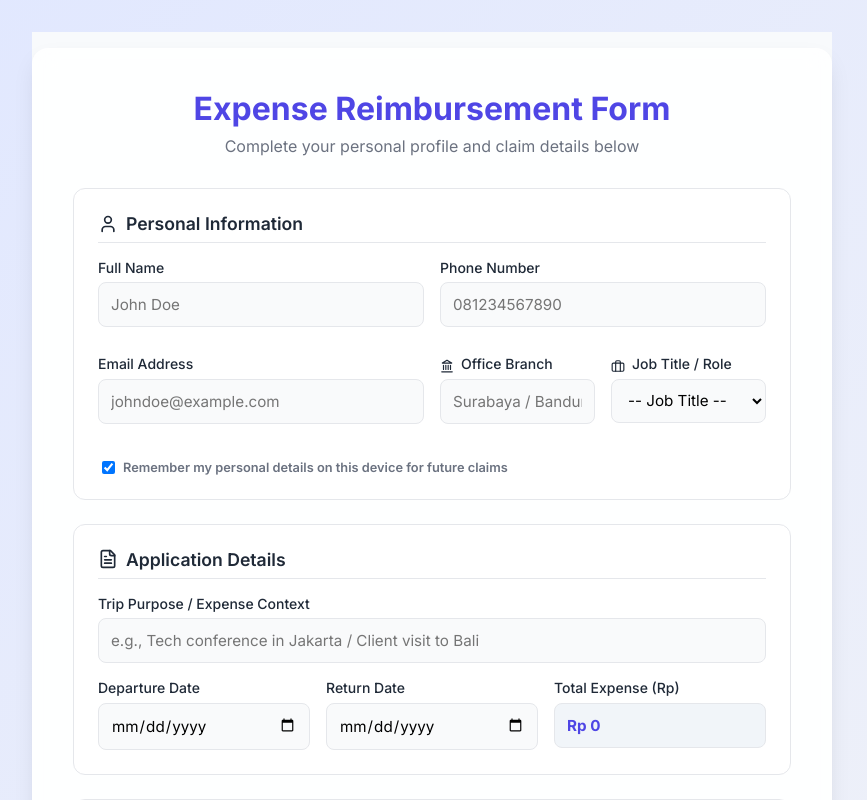
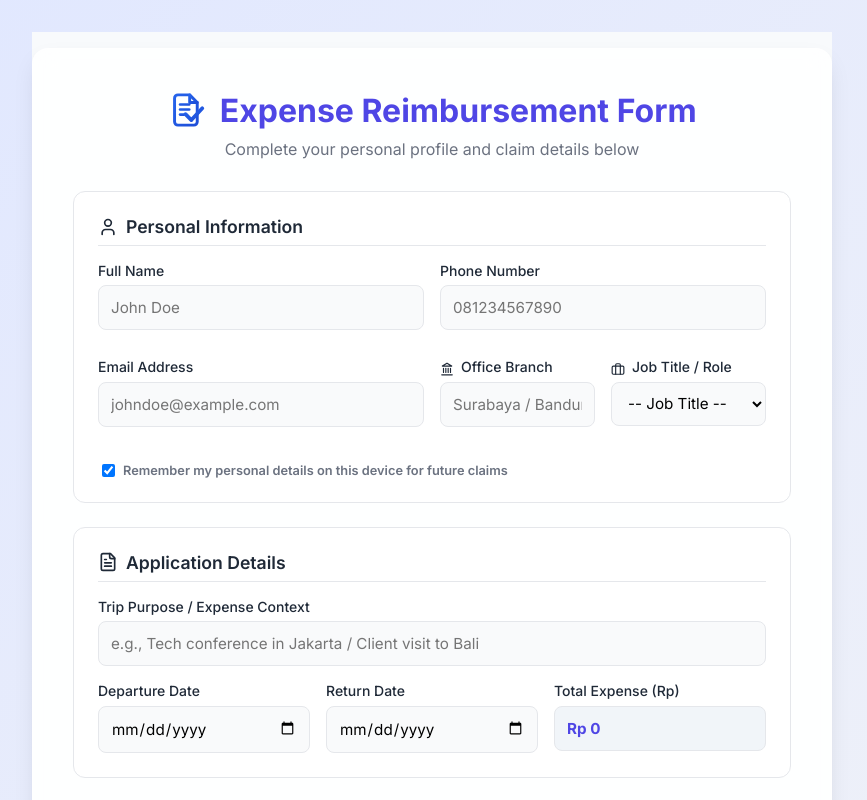
Before and after one commit to ybnel/webforminvoice, a React (Vite) app: page / in a window 1280 px wide. Shown: the top 800 px of the page, without its empty margins (208-1075 px from the left). Built offline with nearby package versions, Linux system fonts and the light colour scheme.

Commit message:
update logo

```diff
--- a/index.html
+++ b/index.html
@@ -3,6 +3,7 @@
   <head>
     <meta charset="UTF-8" />
     <meta name="viewport" content="width=device-width, initial-scale=1.0" />
+    <link rel="icon" type="image/svg+xml" href="/favicon.svg" />
     <link href="https://fonts.googleapis.com/css2?family=Inter:wght@400;500;600;700&display=swap" rel="stylesheet">
     <script src="https://cdn.jsdelivr.net/npm/@techstark/opencv-js@4.12.0-release.1/dist/opencv.min.js" async></script>
     <script src="https://cdn.jsdelivr.net/npm/jscanify@1.2.0/src/jscanify.min.js" defer></script>
--- a/src/App.jsx
+++ b/src/App.jsx
@@ -3,6 +3,7 @@ import InvoiceForm from './components/InvoiceForm';
 import DocumentScanner from './components/DocumentScanner';
 import ReceiptViewer from './components/ReceiptViewer';
 import AdminDashboard from './components/AdminDashboard';
+import Logo from './components/Logo';
 import { ShieldCheck, Loader2 } from 'lucide-react';
 
 const ADMIN_PIN = '1234'; // Default PIN to access Admin Dashboard
@@ -188,15 +189,14 @@ function App() {
             gap: '1.5rem'
           }}>
             <div style={{
-              background: 'rgba(79, 70, 229, 0.1)',
-              color: 'var(--primary, #4f46e5)',
+              background: 'rgba(79, 70, 229, 0.08)',
               padding: '1rem',
               borderRadius: '50%',
               display: 'inline-flex',
               alignItems: 'center',
               justifyContent: 'center'
             }}>
-              <ShieldCheck size={36} />
+              <Logo size={48} />
             </div>
 
             <div style={{ display: 'flex', flexDirection: 'column', gap: '0.4rem' }}>
--- a/src/components/AdminDashboard.jsx
+++ b/src/components/AdminDashboard.jsx
@@ -2,6 +2,7 @@ import React, { useState, useEffect } from 'react';
 import { db } from '../firebase';
 import { collection, onSnapshot, doc, updateDoc } from 'firebase/firestore';
 import { Search, Loader2, FileText, CheckCircle, XCircle, DollarSign, Clock, ExternalLink, LogOut, Landmark } from 'lucide-react';
+import Logo from './Logo';
 
 function AdminDashboard({ onSignOut }) {
   const [claims, setClaims] = useState([]);
@@ -101,17 +102,8 @@ function AdminDashboard({ onSignOut }) {
         marginBottom: '2rem',
         boxShadow: '0 4px 6px -1px rgba(0,0,0,0.01)'
       }}>
-        <div style={{ display: 'flex', alignItems: 'center', gap: '0.5rem' }}>
-          <div style={{
-            background: 'linear-gradient(135deg, #4f46e5 0%, #3b82f6 100%)',
-            color: 'white',
-            padding: '0.4rem 0.5rem',
-            borderRadius: '8px',
-            fontWeight: '800',
-            fontSize: '0.85rem'
-          }}>
-            RM
-          </div>
+        <div style={{ display: 'flex', alignItems: 'center', gap: '0.65rem' }}>
+          <Logo size={32} />
           <span style={{ fontWeight: '800', color: '#1e293b', fontSize: '1.05rem' }}>
             Admin Center
           </span>
--- a/src/components/InvoiceForm.jsx
+++ b/src/components/InvoiceForm.jsx
@@ -2,6 +2,7 @@ import React, { useState, useEffect, useRef } from 'react';
 import { Trash2, UploadCloud, FileText, User, Camera, Image, Crop, Loader2, X, ExternalLink, Calendar, Landmark, Briefcase } from 'lucide-react';
 import { db } from '../firebase';
 import { collection, addDoc, query, where, getDocs, doc, setDoc, deleteDoc } from 'firebase/firestore';
+import Logo from './Logo';
 
 // Helper function to read file as Base64 Data URL
 const fileToBase64 = (file) => {
@@ -559,7 +560,10 @@ function InvoiceForm({
       )}
 
       <div className="header">
-        <h1>Expense Reimbursement Form</h1>
+        <div style={{ display: 'inline-flex', alignItems: 'center', justifyContent: 'center', gap: '0.65rem', marginBottom: '0.5rem' }}>
+          <Logo size={42} />
+          <h1 style={{ margin: 0 }}>Expense Reimbursement Form</h1>
+        </div>
         <p>Complete your personal profile and claim details below</p>
       </div>
 
--- /dev/null
+++ b/src/components/Logo.jsx
@@ -0,0 +1,65 @@
+import React from 'react';
+
+function Logo({ size = 42, style = {} }) {
+  return (
+    <svg
+      width={size}
+      height={size}
+      viewBox="0 0 100 100"
+      fill="none"
+      style={{ display: 'inline-block', verticalAlign: 'middle', flexShrink: 0, ...style }}
+    >
+      <defs>
+        <linearGradient id="headerLogoGrad" x1="0%" y1="0%" x2="100%" y2="100%">
+          <stop offset="0%" stopColor="#2563EB" />
+          <stop offset="100%" stopColor="#1D4ED8" />
+        </linearGradient>
+      </defs>
+
+      {/* Main Document Frame */}
+      <path
+        d="M 26 14
+           H 54
+           L 72 32
+           V 78
+           C 72 82.5 68.5 86 64 86
+           H 26
+           C 21.5 86 18 82.5 18 78
+           V 22
+           C 18 17.5 21.5 14 26 14 Z"
+        stroke="url(#headerLogoGrad)"
+        strokeWidth="7"
+        strokeLinecap="round"
+        strokeLinejoin="round"
+        fill="none"
+      />
+
+      {/* Fold Flap */}
+      <path
+        d="M 54 14 V 32 H 72"
+        stroke="url(#headerLogoGrad)"
+        strokeWidth="7"
+        strokeLinecap="round"
+        strokeLinejoin="round"
+        fill="none"
+      />
+
+      {/* 3 Bold Horizontal Text Lines inside document */}
+      <rect x="28" y="34" width="28" height="6" rx="3" fill="url(#headerLogoGrad)" />
+      <rect x="28" y="46" width="28" height="6" rx="3" fill="url(#headerLogoGrad)" />
+      <rect x="28" y="58" width="16" height="6" rx="3" fill="url(#headerLogoGrad)" />
+
+      {/* Bold Checkmark Icon overlapping bottom right */}
+      <path
+        d="M 44 60 L 58 74 L 84 46"
+        stroke="url(#headerLogoGrad)"
+        strokeWidth="9"
+        strokeLinecap="round"
+        strokeLinejoin="round"
+        fill="none"
+      />
+    </svg>
+  );
+}
+
+export default Logo;
```
Also changed, not shown: public/favicon.svg (added).
